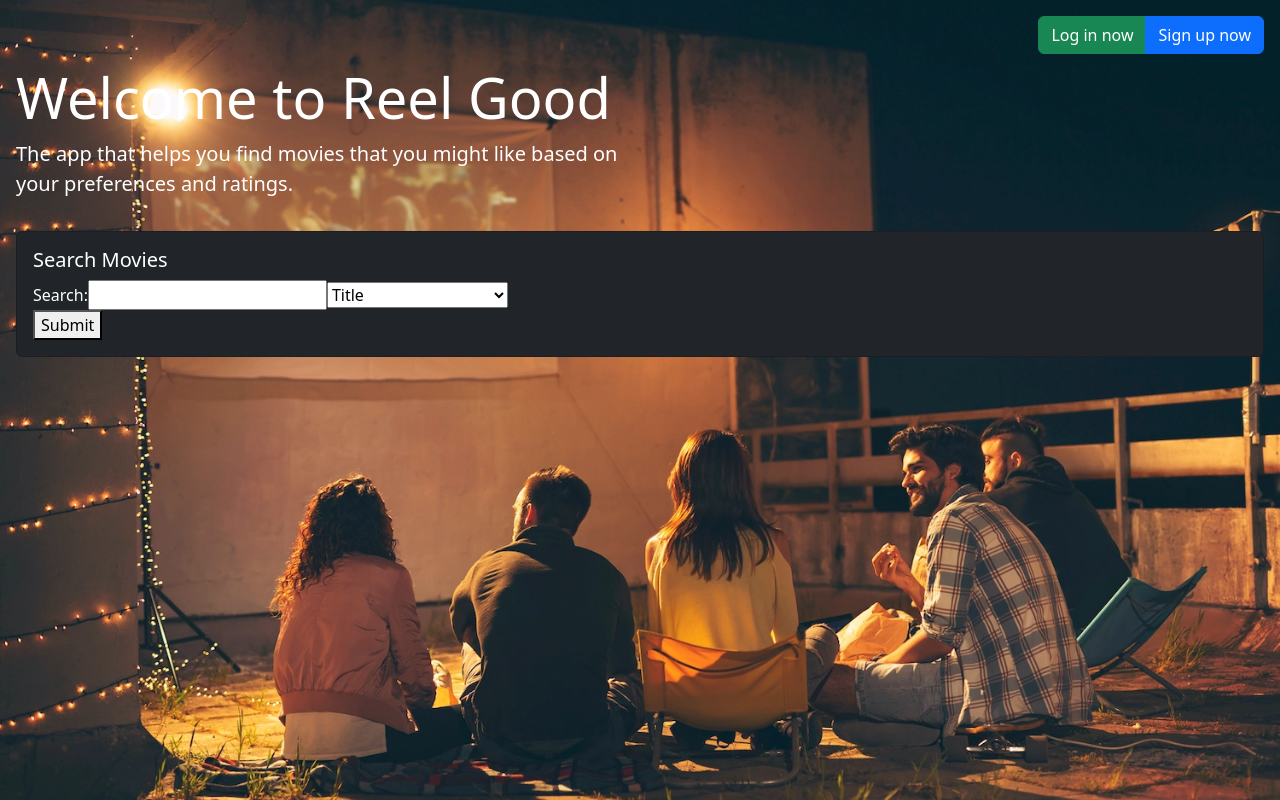
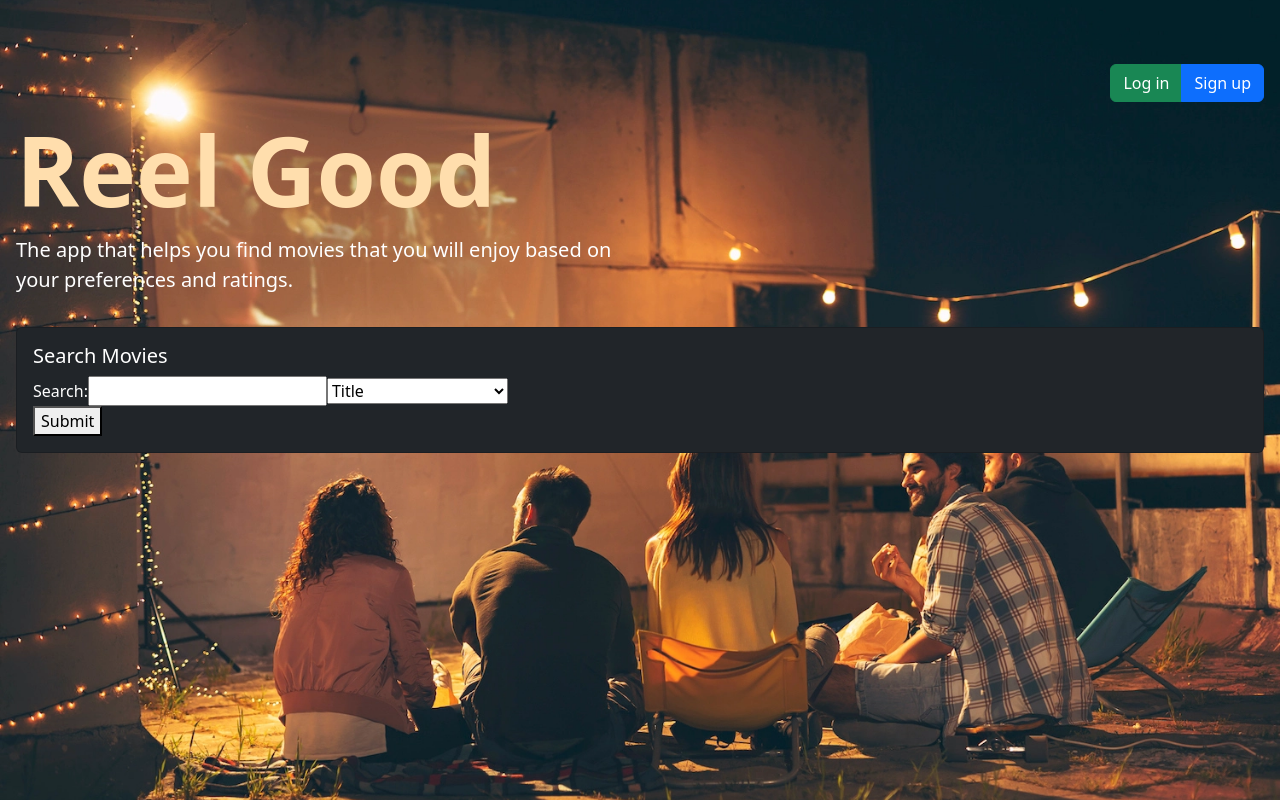
Before and after one commit to ReelGoodOSU/reel-good, a React (Create React App) app: page / in a window 1280 px wide. Built offline with nearby package versions, Linux system fonts and the light colour scheme.

Commit message:
formatting

```diff
--- a/src/App.css
+++ b/src/App.css
@@ -4,6 +4,12 @@
 .App-logo {
   height: 40vmin;
   pointer-events: none;
+}
+
+.large-bold-yellow {
+  font-size: 96px;
+  font-weight: bold;
+  color: navajowhite;
 }
 
 body {
--- a/src/pages/HomePage.js
+++ b/src/pages/HomePage.js
@@ -6,11 +6,13 @@ import SearchForm from "../components/SearchForm";
 function HomePage() {
   return (
     <Container fluid className="p-3">
-      <Row className="mb-3">
+      <Row className="mb-3 mt-5">
         <Col className="mt-5">
-          <h1 className="display-4 text-white">Welcome to Reel Good</h1>
+          <h1 className="large-bold-yellow">
+            <strong>Reel Good</strong>
+          </h1>
           <p className="lead text-white">
-            The app that helps you find movies that you might like based on your
+            The app that helps you find movies that you will enjoy based on your
             preferences and ratings.
           </p>
         </Col>
@@ -18,10 +20,10 @@ function HomePage() {
           <div className="float-end">
             <div className="btn-group">
               <Button variant="success" as={Link} to="/login">
-                Log in now
+                Log in
               </Button>
               <Button variant="primary" as={Link} to="/signup">
-                Sign up now
+                Sign up
               </Button>
             </div>
           </div>
```
